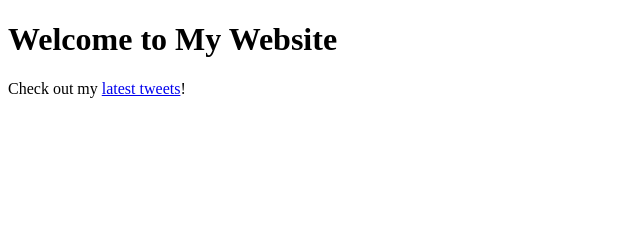
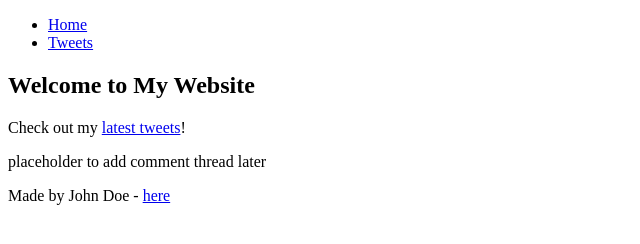
Before and after one commit to RAZJAJ/My_First_Portfolio, a plain HTML site: page html_basic/index.html in a window 1280 px wide. Shown: the whole page, without its empty margins (0-640 px from the left). Drawn offline with Linux system fonts and the light colour scheme.

Commit message:
Update index.html

```diff
--- a/html_basic/index.html
+++ b/html_basic/index.html
@@ -2,10 +2,26 @@
 <html lang="en">
 <head>
     <meta charset="UTF-8">
-    <title>Basic HTML Page</title>
+    <title>My Homepage</title>
 </head>
 <body>
-    <h1>Welcome to My Website</h1>
-    <p>Check out my <a href="tweets.html">latest tweets</a>!</p>
+    <header>
+        <ul>
+            <li><a href="index.html">Home</a></li>
+            <li><a href="tweets.html">Tweets</a></li>
+        </ul>
+    </header>
+    <main>
+        <article>
+            <h1>Welcome to My Website</h1>
+            <p>Check out my <a href="tweets.html">latest tweets</a>!</p>
+        </article>
+        <aside>
+            <p>placeholder to add comment thread later</p>
+        </aside>
+    </main>
+    <footer>
+        <p>Made by John Doe - <a href="https://github.com/johndoe" target="_blank">here</a></p>
+    </footer>
 </body>
 </html>
```
